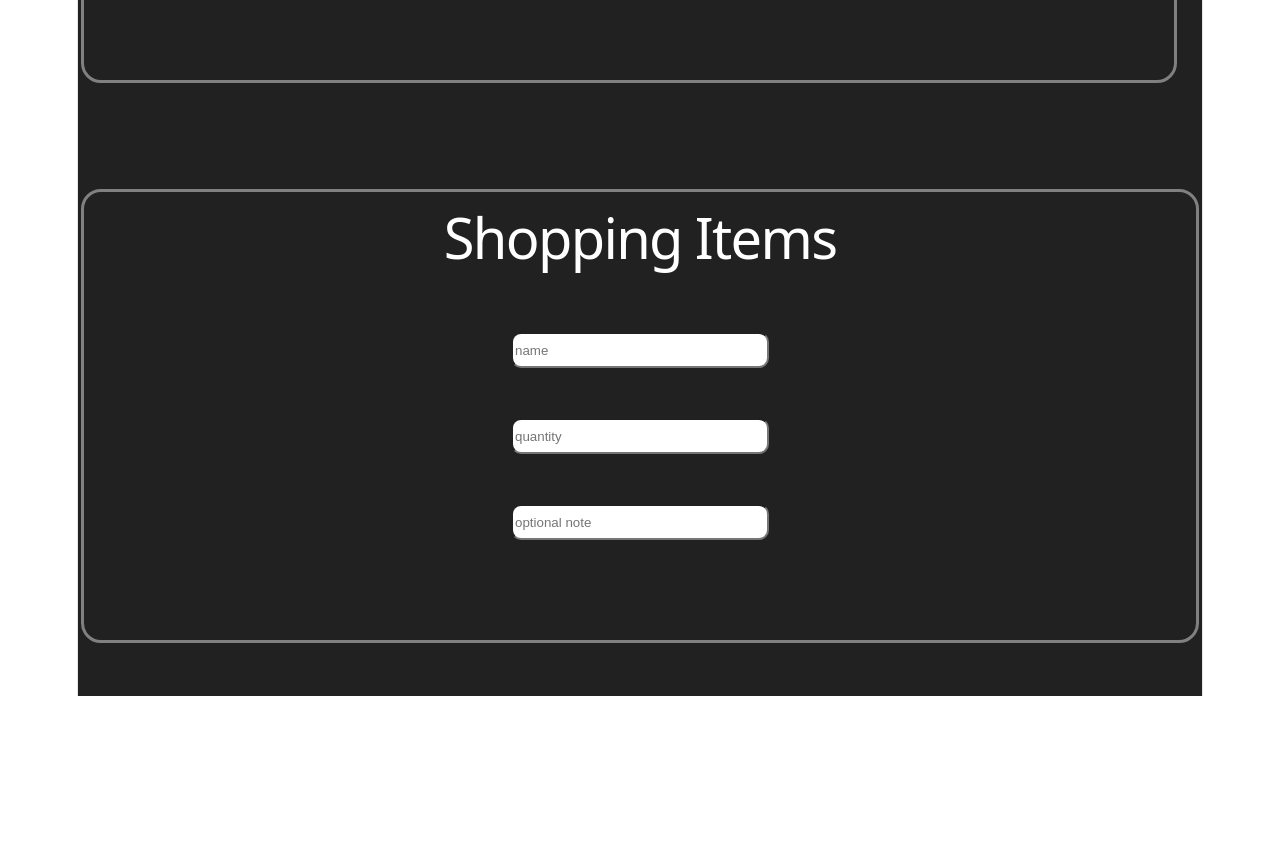
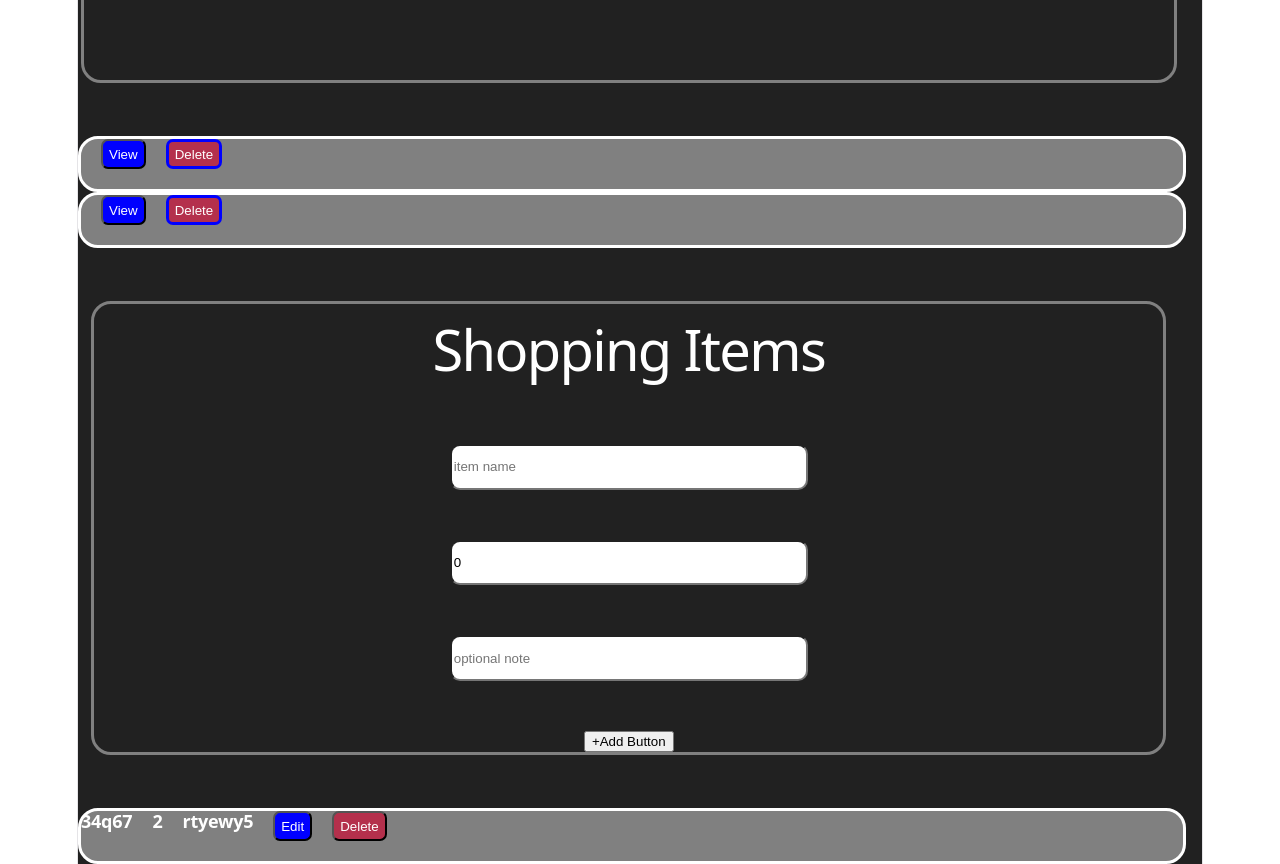
Before and after one commit to nokuphiwa02/Shopping-List-Project, a React (Vite) app: page /homepage in a window 1280 px wide. Shown: the part 640-1504 px from the top of the page. Before the commit the page ends 1336 px from the top, so only its background shows below. Built offline with nearby package versions, Linux system fonts and the light colour scheme; data requests are answered from the project's data file.

Commit message:
iterm card display

```diff
--- a/db.json
+++ b/db.json
@@ -169,6 +169,46 @@
     {
       "category": "weasfi'lkd",
       "id": "ZHkpjx1ST3E"
+    },
+    {
+      "category": "weta",
+      "id": "zmBc8KYwpkQ"
+    },
+    {
+      "category": "ef3grtfvef",
+      "id": "KjPZvAus4Yk"
+    },
+    {
+      "category": "ju",
+      "id": "LMSxegZiLPc"
+    },
+    {
+      "category": "t6r",
+      "id": "iHdIElDEJ_0"
+    },
+    {
+      "category": "uy",
+      "id": "42GbVvWpiu0"
+    },
+    {
+      "category": "shange",
+      "id": "9cZwHOdtgIM"
+    },
+    {
+      "category": "ewtwt4e",
+      "id": "ML0dmrkUZvE"
+    },
+    {
+      "category": "knkjkj",
+      "id": "1g_JAkXm5vY"
+    }
+  ],
+  "items": [
+    {
+      "name": "34q67",
+      "quantity": 2,
+      "optionalNote": "rtyewy5",
+      "id": "keqvm_BWPg0"
     }
   ],
   "$schema": "./node_modules/json-server/schema.json"
--- a/src/components/CategoryCard/CategoryCard.module.css
+++ b/src/components/CategoryCard/CategoryCard.module.css
@@ -17,7 +17,6 @@
  height: 40px;
  display: flex;
  gap: 20px;
- /* margin-left: 500px; */
 
 }
 
@@ -27,7 +26,7 @@
   border-radius: 7px;
   color: white;
   background-color: blue;
-  /* border: solid red; */
+
 }
 
 .deleteBtn{
@@ -39,6 +38,5 @@
   background-color: rgb(180, 48, 76);
 }
  h2{
-  /* border: solid red;
-  */
+
  }
--- a/src/components/ItemCard/ItemCard.module.css
+++ b/src/components/ItemCard/ItemCard.module.css
@@ -0,0 +1,36 @@
+.itemCard {
+  width: 98%;
+  height: 50px;
+  border: 5px solid #808080;
+  border-radius: 20px;
+  display: flex;
+  gap: 50px;
+  background-color: #808080;
+  flex-direction: column;
+  align-content: center;
+  border: solid white;
+  justify-content: space-between;
+}
+
+.itemBtn {
+  width: 140px;
+  height: 40px;
+  display: flex;
+  gap: 20px;
+}
+
+.editBtn {
+  width: 100px;
+  height: 30px;
+  border-radius: 7px;
+  color: white;
+  background-color: blue;
+}
+
+.deleteBtn {
+  width: 100px;
+  height: 30px;
+  border-radius: 7px;
+  color: white;
+  background-color: rgb(180, 48, 76);
+}
--- a/src/components/ItemCard/ItemCard.tsx
+++ b/src/components/ItemCard/ItemCard.tsx
@@ -1,12 +1,28 @@
-import React from 'react'
-import styles from './ItemCard.module.css'
+import styles from "./ItemCard.module.css";
+import type { Items } from "../../redux/features/ShoppingItemSlices";
 
-export const ItemCard = () => {
+interface itemCardProps {
+  items: Items;
+  onEdit: () => void;
+  onDelete: () => void;
+}
+
+export const ItemCard = ({ items, onEdit, onDelete }: itemCardProps) => {
   return (
-    <div className={styles.CardsContainter}>
-    <div>
-        ItemCard
+    <div className={styles.itemCard}>
+      <div className={styles.itemBtn}>
+        <h2>{items.name}</h2>
+        <h2>{items.quantity}</h2>
+        <h2>{items.optionalNote}</h2>
+
+        <button onClick={onEdit} className={styles.editBtn}>
+          Edit
+        </button>
+
+        <button onClick={onDelete} className={styles.deleteBtn}>
+          Delete
+        </button>
+      </div>
     </div>
-    </div>
-  )
-}
+  );
+};
--- a/src/components/ShoppingItems/ShoppingItems.module.css
+++ b/src/components/ShoppingItems/ShoppingItems.module.css
@@ -1,10 +1,11 @@
 .itemContainer{
-    width: 100%;
+    width: 98%;
     height: 70vh;
     background-color: #212121;
     display: flex;
     justify-content: center;
     align-items: center;
+   /* border: solid red; */
 }
 
 .itemContent{
@@ -18,8 +19,15 @@
   align-items: center;
 }
 
-.name,.quantity, .optional{
+/* .name,.quantity, .optional{
   width: 250px;
   height: 30px;
   border-radius: 10px;
+} */
+
+input{
+  width: 350px;
+  height: 50px;
+  border-radius: 10px;
+  /* border: solid red; */
 }
--- a/src/components/ShoppingItems/ShoppingItems.tsx
+++ b/src/components/ShoppingItems/ShoppingItems.tsx
@@ -1,25 +1,49 @@
 import React from 'react'
 import styles from './ShoppingItems.module.css'
+import { useDispatch, useSelector } from "react-redux";
+import type { AppDispatch, RootState } from "../../../store";
+import { addName, addQuantity, addOptionalnote ,ItemsThunk } from '../../redux/features/ShoppingItemSlices'
 
 export const ShoppingItems = () => {
+const dispatch = useDispatch<AppDispatch>();
+const { name, quantity,optionalNote } =useSelector((state: RootState) => state.addItem);
+
+const handleSave = (e: React.FormEvent<HTMLFormElement>) => {
+    e.preventDefault();
+    dispatch(ItemsThunk({ name, quantity,optionalNote }));
+};
+
+
   return (
+    <form onSubmit={handleSave} className={styles.itemContainer}>
     <div className={styles.itemContainer}>
         <div className={styles.itemContent}>
         <h1>Shopping Items</h1>
 
         <input className={styles.name}
         type="text"
-        placeholder='name'/>
+        placeholder='item name'
+        value={name}
+        onChange={(e) => dispatch(addName(e.target.value))}/>
 
         <input  className={styles.quantity}
-         type="text"
-         placeholder='quantity'/>
+         type="number"
+         placeholder='0'
+         value={quantity}
+         onChange={(e) => dispatch(addQuantity(Number(e.target.value)))}/>
 
        <input  className={styles.optional}
        type="text"
-       placeholder='optional note'/>
+       placeholder='optional note'
+       value={optionalNote}
+       onChange={(e) => dispatch(addOptionalnote(e.target.value))}/>
 
-       </div>
+
+        <button className={styles.addBtn} onClick={() => handleSave}>
+            +Add Button
+        </button>
     </div>
+    </div>
+    </form>
   )
 }
--- a/src/components/pages/Home.tsx
+++ b/src/components/pages/Home.tsx
@@ -3,12 +3,25 @@ import { Navbar } from "../Navbar/Navbar";
 import SearchBar from "../Searchbar/Searchbar";
 import { ShoppingForm } from "../shoppingForm/shoppingForm";
 import { CategoryCard } from "../CategoryCard/CategoryCard";
-import { useSelector } from "react-redux";
-import type { RootState } from "../../../store";
+import { useDispatch, useSelector } from "react-redux";
+import type { AppDispatch, RootState } from "../../../store";
 import { ShoppingItems } from "../ShoppingItems/ShoppingItems";
+import { ItemCard } from "../ItemCard/ItemCard";
+import { getItemsThunk } from "../../redux/features/ShoppingItemSlices";
+import { useEffect } from "react";
+import { getListThunk } from "../../redux/features/ShoppingListSlice";
 
 export const Home = () => {
+  const dispatch = useDispatch<AppDispatch>();
+  useEffect(() => {
+    dispatch(getItemsThunk());
+  }, []);
+  useEffect(() => {
+    dispatch(getListThunk());
+  }, []);
   const lists = useSelector((state: RootState) => state.addCategory);
+  const items = useSelector((state: RootState) => state.addItem.items);
+
   return (
     <div className={styles.HomeContainer}>
       <div>
@@ -23,7 +36,17 @@ export const Home = () => {
             onDelete={() => ({})}
           />
         ))}
-         <ShoppingItems />
+        <ShoppingItems />
+        {/* <div> */}
+        {items.map((item) => (
+          <ItemCard
+            key={item.id}
+            items={item}
+            onEdit={() => ({})}
+            onDelete={() => ({})}
+          />
+        ))}
+        {/* </div> */}
       </div>
     </div>
   );
--- a/src/components/shoppingForm/shoppingForm.tsx
+++ b/src/components/shoppingForm/shoppingForm.tsx
@@ -26,7 +26,7 @@ export const ShoppingForm = () => {
           placeholder="submit"/>
 
         <div className={styles.btns}>
-          <button className={styles.editBtn}>Edit</button>
+          {/* <button className={styles.editBtn}>Edit</button> */}
           <button className={styles.addBtn} onClick={() => handleSave}>
             +Add Button
           </button>
--- /dev/null
+++ b/src/redux/features/ShoppingItemSlices.ts
@@ -0,0 +1,106 @@
+import { createAsyncThunk } from "@reduxjs/toolkit";
+import type { PayloadAction } from "@reduxjs/toolkit";
+import { createSlice } from "@reduxjs/toolkit";
+
+export interface Items {
+  id?: string;
+  name: string;
+  quantity: number;
+  optionalNote: string;
+}
+
+interface itemsState extends Items {
+  items: Items[];
+  isLoading: boolean;
+  error: string | null;
+}
+
+const initialState: itemsState = {
+  items: [],
+  name: "",
+  quantity: 0,
+  optionalNote: "",
+  isLoading: false,
+  error: null,
+};
+
+export const ItemsThunk = createAsyncThunk(
+  "Items/ItemsThunk",
+  async (newItem: Omit<Items, "id">) => {
+    const response = await fetch("http://localhost:3000/items", {
+      method: "POST",
+      headers: {
+        "content-Type": "application/json",
+      },
+      body: JSON.stringify(newItem),
+    });
+
+    if (!response.ok) {
+      throw new Error("failed to add item");
+    }
+    const data = await response.json();
+    console.log(data)
+    return data;
+  },
+);
+
+export const getItemsThunk = createAsyncThunk(
+  "Items/getItemsThunk",
+  async () => {
+    const response = await fetch("http://localhost:3000/items", {
+      method: "GET",
+      headers: {
+        "content-Type": "application/json",
+      },
+    });
+
+    if (!response.ok) {
+      throw new Error("failed to add item");
+    }
+    const data = await response.json();
+    console.log(data)
+    return data;
+  },
+);
+
+export const ItemSlice = createSlice({
+  name: "addItem",
+  initialState,
+  reducers: {
+    addName: (state, action: PayloadAction<string>) => {
+      state.name = action.payload;
+    },
+    addQuantity: (state, action: PayloadAction<number>) => {
+      state.quantity = action.payload;
+    },
+    addOptionalnote: (state, action: PayloadAction<string>) => {
+      state.optionalNote = action.payload;
+
+    },
+    addItem: (state, action: PayloadAction<Items>) => {
+      state.items.push(action.payload)
+    }
+  },
+  extraReducers: (builder) => {
+    builder.addCase(ItemsThunk.pending, (state) => {
+      state.isLoading = true;
+      state.error = null;
+    });
+    builder.addCase(ItemsThunk.fulfilled, (state) => {
+      state.isLoading = false;
+    });
+    builder.addCase(ItemsThunk.rejected, (state, action) => {
+      state.isLoading = false;
+      state.error = action.payload as string;
+    });
+builder.addCase(getItemsThunk.fulfilled, (state, action) => {
+  state.isLoading = false
+  state.items = action.payload;
+});
+
+  },
+});
+
+export const { addName, addQuantity, addOptionalnote ,addItem} = ItemSlice.actions;
+
+export default ItemSlice.reducer;
--- a/src/redux/features/ShoppingListSlice.ts
+++ b/src/redux/features/ShoppingListSlice.ts
@@ -37,6 +37,25 @@ export const ListThunk = createAsyncThunk(
   },
 );
 
+export const getListThunk = createAsyncThunk(
+  "List/getListThunk",
+  async () => {
+    const response = await fetch("http://localhost:3000/list", {
+      method: "GET",
+      headers: {
+        "content-Type": "application/json",
+      },
+    });
+
+    if (!response.ok) {
+      throw new Error("failed to add list");
+    }
+    const data = await response.json();
+    console.log(data)
+    return data;
+  },
+);
+
 
 export const ListSlice = createSlice({
   name: "addCategory",
@@ -60,6 +79,11 @@ export const ListSlice = createSlice({
       state.isLoading = false;
       state.error = action.payload as string;
     });
+    builder.addCase(getListThunk .fulfilled, (state, action: PayloadAction<List>) => {
+          state.isLoading = false;
+          state.lists.push(action.payload);
+        });
+
   },
 });
 
--- a/store.ts
+++ b/store.ts
@@ -3,6 +3,7 @@ import registerReducer  from './src/redux/features/RegisterSlice'
 import loginReducer from './src/redux/features/LoginSlices'
 import listReducer from './src/redux/features/ShoppingListSlice'
 import profileReducer from './src/redux/features/ProfileSlices'
+import itemsReducer from './src/redux/features/ShoppingItemSlices'
 
 export const store = configureStore({
   reducer: {
@@ -10,7 +11,7 @@ export const store = configureStore({
     signIn: loginReducer,
     addCategory: listReducer,
     profile: profileReducer,
-
+    addItem: itemsReducer,
 }
 })
 
```
Also changed, not shown: src/redux/features/ShoppingItemSlises.ts (deleted, +0 -78 lines).
